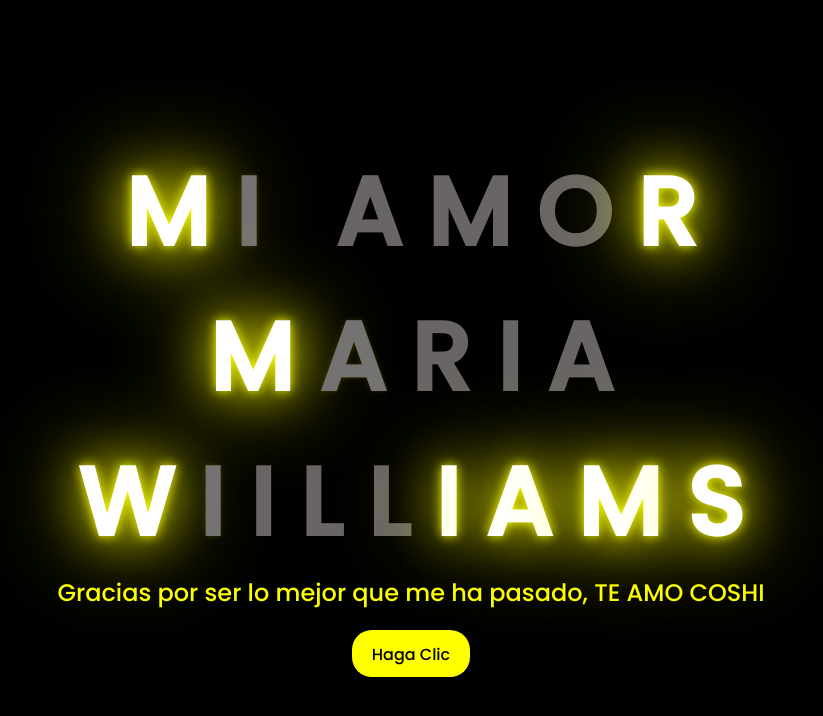
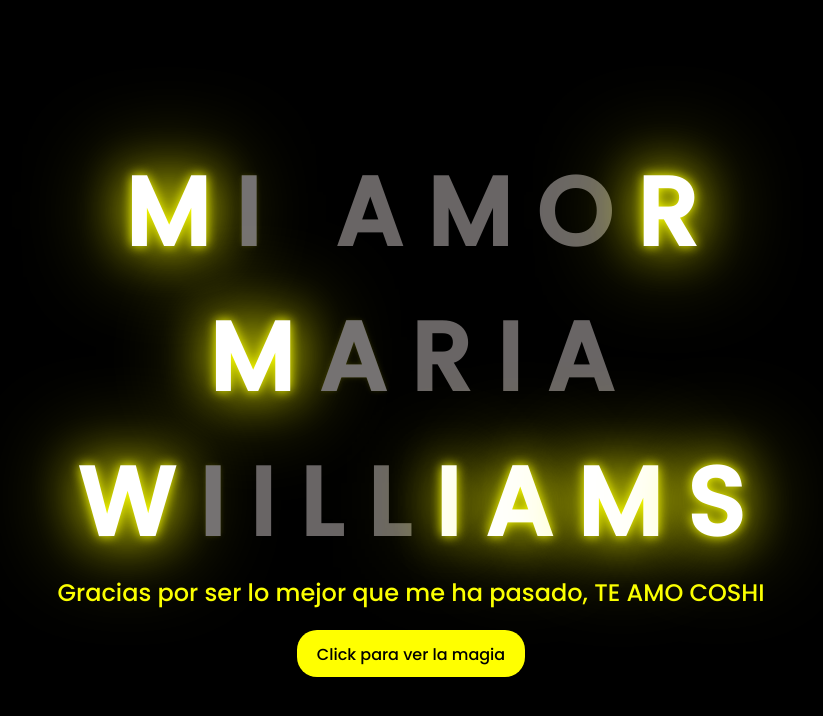
Before and after one commit to reload262/reload262.github.io, a plain HTML site: page index.html in a window 1280 px wide. Shown: the whole page, without its empty margins (237-1060 px from the left). Drawn offline with Linux system fonts and the light colour scheme.

Commit message:
Update index.html

```diff
--- a/index.html
+++ b/index.html
@@ -52,7 +52,7 @@
     </div>
     <div class="button">
         <button>
-            <a href="FLORES.html">Haga Clic</a>
+            <a href="FLORES.html">Click para ver la magia</a>
         </button>
 
     </div>
```
